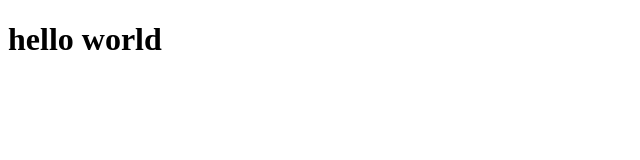
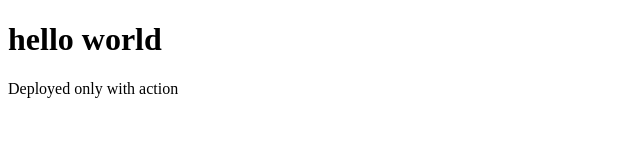
Before and after one commit to diehabakuks/jira-integration-test, a plain HTML site: page index.html in a window 1280 px wide. Shown: the whole page, without its empty margins (0-640 px from the left). Drawn offline with Linux system fonts and the light colour scheme.

Commit message:
GIT-2 - Test only GH action deployment

```diff
--- a/index.html
+++ b/index.html
@@ -8,6 +8,7 @@
 
 <body>
     <h1>hello world</h1>
+    <p>Deployed only with action</p>
 </body>
 
 </html>
```
